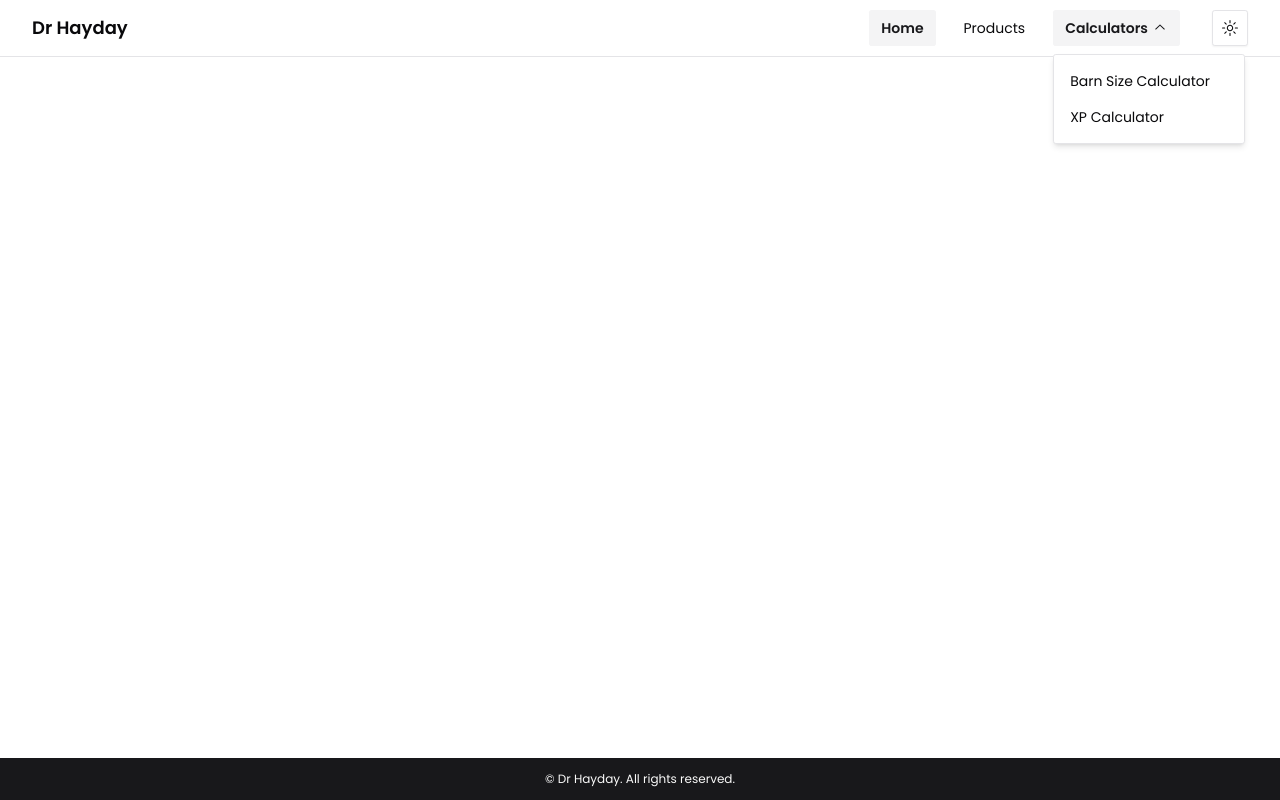
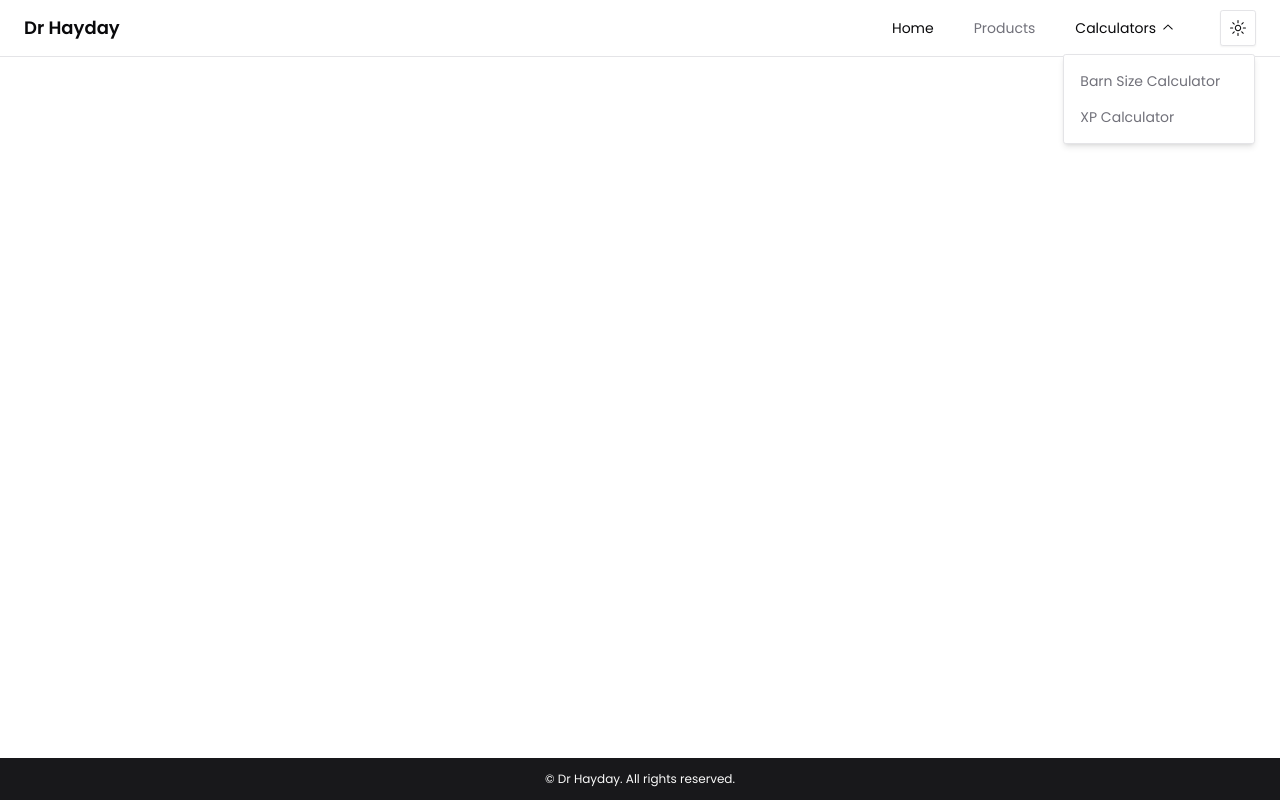
Before and after one commit to vipansh/RightDishonestFields, a React (Vite) app: page / in a window 1280 px wide. Both pictures are taken after a click on the button "Calculators". Built offline with nearby package versions, Linux system fonts and the light colour scheme.

Commit message:
Muted colors for Inactive links and Normal for Active links

```diff
--- a/src/components/Navbar.tsx
+++ b/src/components/Navbar.tsx
@@ -17,7 +17,6 @@ import {
 } from "@/components/ui/dropdown-menu";
 import { cn } from "@/lib/utils";
 
-// Types
 type Theme = "dark" | "light" | "system";
 type NavItem = {
   name: string;
@@ -25,7 +24,6 @@ type NavItem = {
   subItems?: Array<{ name: string; to: string }>;
 };
 
-// Theme Context
 const ThemeContext = createContext<{
   theme: Theme;
   setTheme: (theme: Theme) => void;
@@ -40,7 +38,6 @@ const useTheme = () => {
   return context;
 };
 
-// Navigation Data
 const NAV_ITEMS: NavItem[] = [
   { name: "Home", to: "/" },
   { name: "Products", to: "/products" },
@@ -53,7 +50,6 @@ const NAV_ITEMS: NavItem[] = [
   },
 ];
 
-// Theme Toggle Component
 const ModeToggle = () => {
   const { theme, setTheme } = useTheme();
 
@@ -77,7 +73,6 @@ const ModeToggle = () => {
   );
 };
 
-// Mobile Navigation Item Component
 const MobileNavItem: React.FC<{
   item: NavItem;
   isActive: (to: string) => boolean;
@@ -91,10 +86,8 @@ const MobileNavItem: React.FC<{
         to={item.to!}
         onClick={onSelect}
         className={cn(
-          "block px-6 py-2.5 text-[15px] rounded-md transition-colors",
-          isActive(item.to!)
-            ? "bg-accent text-accent-foreground font-semibold"
-            : "hover:bg-accent/50"
+          "block px-6 py-2.5 text-[15px] rounded-md transition-colors text-muted-foreground",
+          isActive(item.to!) && "text-foreground"
         )}
       >
         {item.name}
@@ -109,9 +102,8 @@ const MobileNavItem: React.FC<{
         aria-expanded={isExpanded}
         aria-controls={`${item.name}-submenu`}
         className={cn(
-          "flex w-full items-center justify-between py-2.5 px-6 text-[15px] transition-colors hover:bg-accent/50 rounded-md",
-          item.subItems.some(subItem => isActive(subItem.to)) &&
-          "bg-accent text-accent-foreground font-semibold"
+          "flex w-full items-center justify-between py-2.5 px-6 text-[15px] transition-colors rounded-md text-muted-foreground",
+          item.subItems.some(subItem => isActive(subItem.to)) && "text-foreground"
         )}
       >
         <span>{item.name}</span>
@@ -130,10 +122,8 @@ const MobileNavItem: React.FC<{
             to={subItem.to}
             onClick={onSelect}
             className={cn(
-              "block px-6 py-2.5 text-[14px] rounded-md transition-colors",
-              isActive(subItem.to)
-                ? "bg-accent text-accent-foreground font-semibold"
-                : "hover:bg-accent/50"
+              "block px-6 py-2.5 text-[14px] rounded-md transition-colors text-muted-foreground",
+              isActive(subItem.to) && "text-foreground"
             )}
           >
             {subItem.name}
@@ -144,7 +134,6 @@ const MobileNavItem: React.FC<{
   );
 };
 
-// Main Navbar Component
 const Navbar = () => {
   const [isOpen, setIsOpen] = useState(false);
   const [activeDropdown, setActiveDropdown] = useState<string | null>(null);
@@ -152,7 +141,7 @@ const Navbar = () => {
 
   const [theme, setThemeState] = useState<Theme>(() => {
     if (typeof window === 'undefined') return 'system';
-    return (localStorage.getItem("vite-ui-theme") as Theme) || "system";
+    return (localStorage.getItem("themePreference") as Theme) || "system";
   });
 
   const updateTheme = (newTheme: Theme) => {
@@ -172,7 +161,7 @@ const Navbar = () => {
 
   useEffect(() => {
     updateTheme(theme);
-    localStorage.setItem("vite-ui-theme", theme);
+    localStorage.setItem("themePreference", theme);
 
     if (theme === 'system') {
       const mediaQuery = window.matchMedia('(prefers-color-scheme: dark)');
@@ -203,9 +192,9 @@ const Navbar = () => {
 
   return (
     <ThemeContext.Provider value={{ theme, setTheme }}>
-      <nav className="fixed top-0 left-0 right-0 z-50 bg-background border-b transition-colors duration-300">
-        <div className="max-w-7xl mx-auto px-4 sm:px-6 lg:px-8">
-          <div className="flex items-center justify-between h-14">
+      <nav className="fixed top-0 left-0 right-0 z-50 bg-background/85 backdrop-blur-sm border-b transition-colors duration-300">
+        <div className="max-w-7xl mx-auto">
+          <div className="flex items-center justify-between h-14 px-6">
             <Link to="/" className="text-lg font-semibold">
               Dr Hayday
             </Link>
@@ -220,9 +209,8 @@ const Navbar = () => {
                         aria-expanded={activeDropdown === item.name}
                         aria-controls={`${item.name}-dropdown`}
                         className={cn(
-                          "px-3 py-2 text-sm rounded-md transition-colors hover:bg-accent inline-flex items-center gap-1",
-                          (item.subItems.some(sub => isLinkActive(sub.to)) || activeDropdown === item.name) &&
-                          "bg-accent text-accent-foreground font-semibold"
+                          "px-3 py-2 text-sm rounded-md transition-colors hover:bg-accent inline-flex items-center gap-1 text-muted-foreground",
+                          (item.subItems.some(sub => isLinkActive(sub.to)) || activeDropdown === item.name) && "text-foreground"
                         )}
                       >
                         {item.name}
@@ -243,9 +231,8 @@ const Navbar = () => {
                                 to={subItem.to}
                                 onClick={() => setActiveDropdown(null)}
                                 className={cn(
-                                  "block w-full rounded-md px-2 py-2 text-sm transition-colors hover:bg-accent hover:text-accent-foreground",
-                                  isLinkActive(subItem.to) &&
-                                  "bg-accent text-accent-foreground font-semibold"
+                                  "block w-full rounded-md px-2 py-2 text-sm transition-colors hover:bg-accent hover:text-accent-foreground text-muted-foreground",
+                                  isLinkActive(subItem.to) && "text-foreground"
                                 )}
                               >
                                 {subItem.name}
@@ -260,18 +247,17 @@ const Navbar = () => {
                       key={item.name}
                       to={item.to!}
                       className={cn(
-                        "px-3 py-2 text-sm rounded-md transition-colors hover:bg-accent",
-                        isLinkActive(item.to!) && "bg-accent text-accent-foreground font-semibold"
+                        "px-3 py-2 text-sm rounded-md transition-colors hover:bg-accent text-muted-foreground",
+                        isLinkActive(item.to!) && "text-foreground"
                       )}
                     >
                       {item.name}
                     </Link>
                   )
                 )}
-              </div>
-
-              <div className="ml-8">
-                <ModeToggle />
+                <div className="pl-4">
+                  <ModeToggle />
+                </div>
               </div>
             </div>
 
@@ -284,7 +270,7 @@ const Navbar = () => {
                     size="icon"
                     aria-label="Open navigation menu"
                   >
-                    <HamburgerMenuIcon className="h-6 w-6" />
+                    <HamburgerMenuIcon className="h-6 w-6 text-muted-foreground" />
                     <span className="sr-only">Menu</span>
                   </Button>
                 </SheetTrigger>
```
